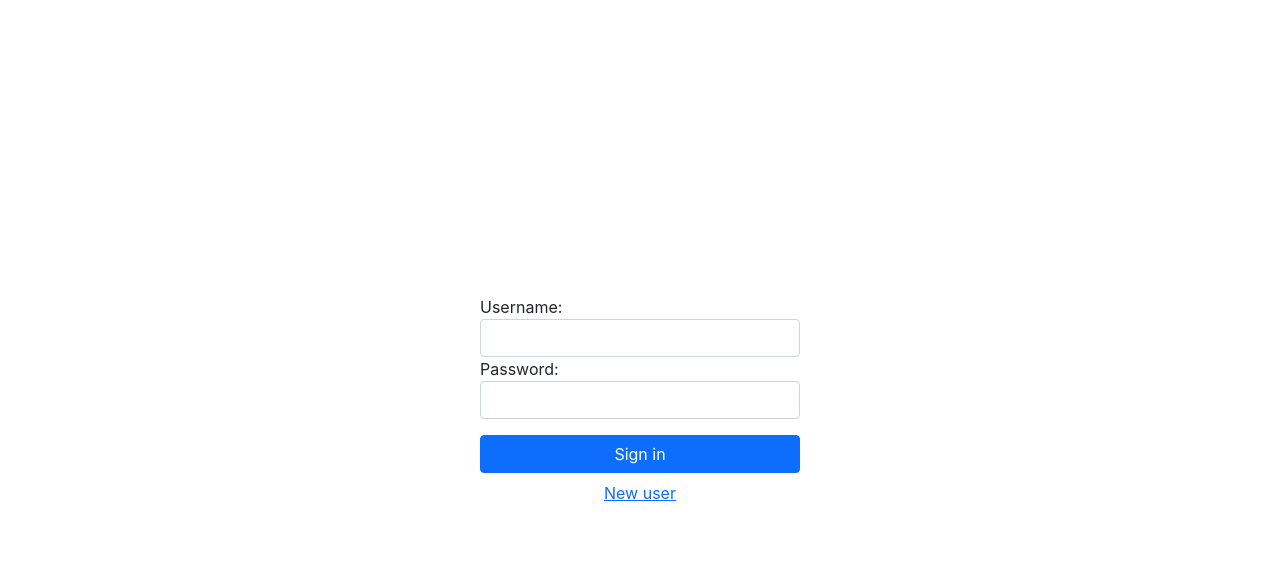
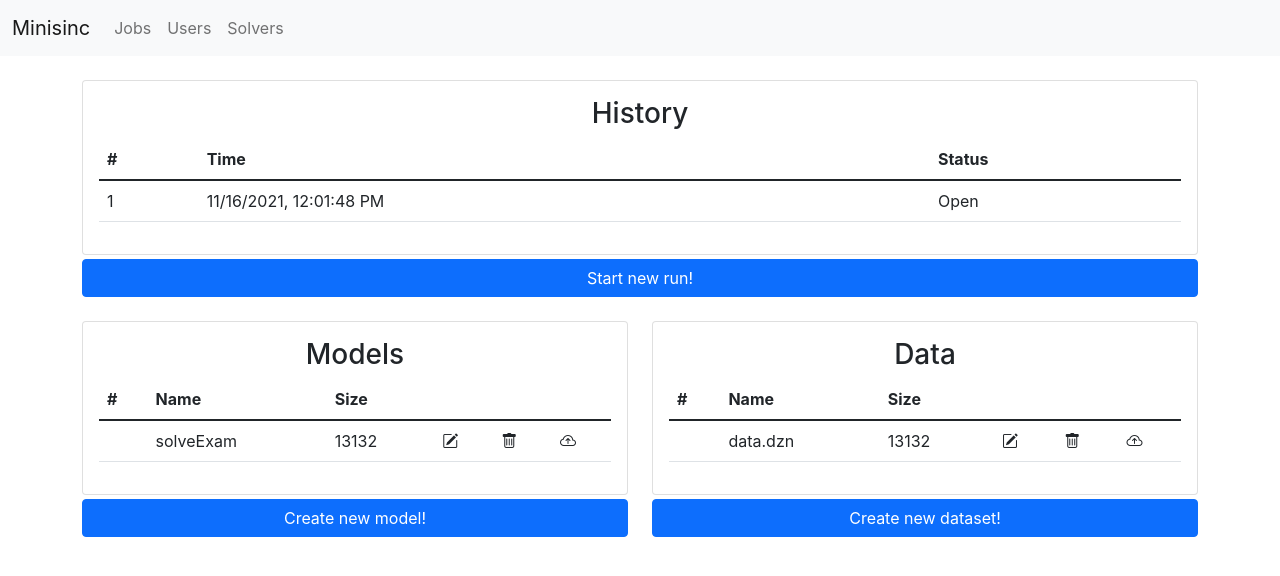
Before and after one commit to dm885-2/dm885-2.github.io, a React (Create React App) app: page / in a window 1280 px wide. Shown: the top 576 px of the page. Built offline with nearby package versions, Linux system fonts and the light colour scheme.

Commit message:
Added header to admins

```diff
--- a/src/App.js
+++ b/src/App.js
@@ -1,5 +1,5 @@
 import React, {useState} from "react";
-import {HashRouter as Router, Switch, Route} from "react-router-dom";
+import {HashRouter as Router, Switch, Route, Link} from "react-router-dom";
 
 import LoginPage from "./components/LoginPage";
 import SignUpPage from "./components/SignUpPage";
@@ -12,7 +12,8 @@ import {API} from "./helpers";
 
 export default function App()
 {
-  const [authToken, setAuthTokenState] = useState(false);
+  const [authToken, setAuthTokenState] = useState(true);
+  const [userRank, setuserRankState] = useState(1);
 
   /**
    * Sets the AuthToken.
@@ -26,7 +27,31 @@ export default function App()
   return (<Router>
         {
           authToken ?
-            <Switch>
+            <>
+              {
+                userRank > 0 && <nav class="container-fluid navbar navbar-expand-lg navbar-light bg-light">
+                  <Link class="navbar-brand" to="/">Minisinc</Link>
+
+                  <button class="navbar-toggler" type="button" data-toggle="collapse" data-target="#navbarNav" aria-controls="navbarNav" aria-expanded="false" aria-label="Toggle navigation">
+                    <span class="navbar-toggler-icon"></span>
+                  </button>
+                  <div class="collapse navbar-collapse" id="navbarNav">
+                    <ul class="navbar-nav">
+                      <li class="nav-item active">
+                        <Link class="nav-link" to="/">Jobs</Link>
+                      </li>
+                      <li class="nav-item">
+                        <Link class="nav-link" to="/users">Users</Link>
+                      </li>
+                      <li class="nav-item">
+                        <Link class="nav-link" to="/solvers">Solvers</Link>
+                      </li>
+                    </ul>
+                  </div>
+                </nav>
+              }
+
+              <Switch>
               <Route path="/newRun">
                 <NewRunPage/>
               </Route>
@@ -40,6 +65,7 @@ export default function App()
                 <HistoryPage />
               </Route>
             </Switch>
+            </>
             : <Switch>
               <Route path="/signup">
                 <SignUpPage />
```
